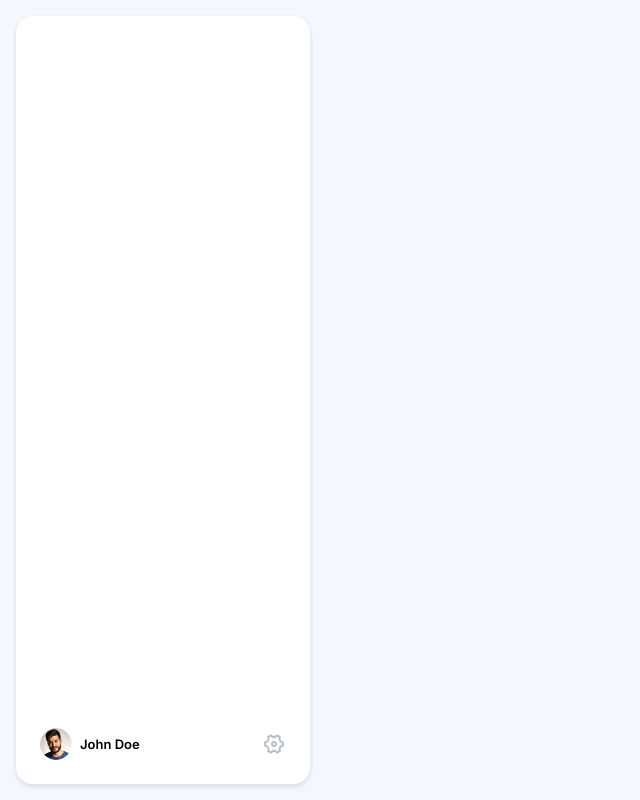
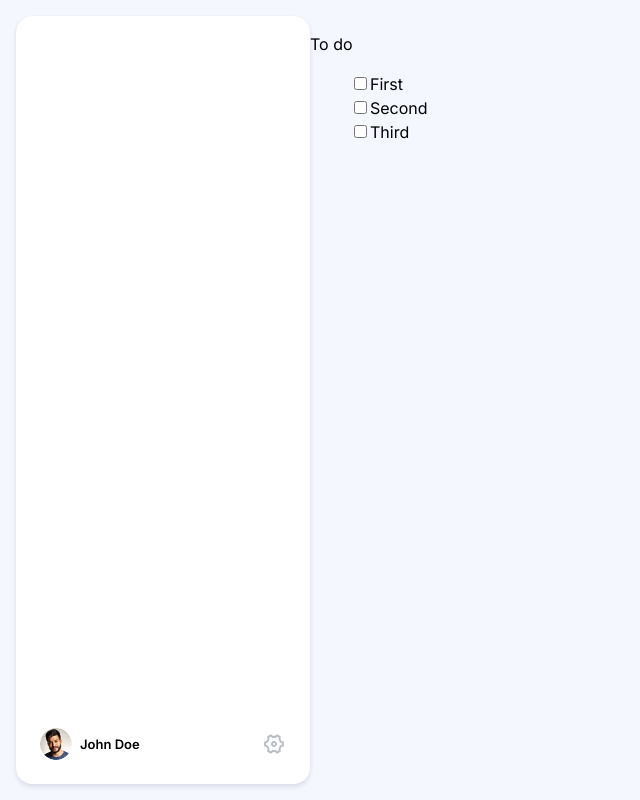
Before and after one commit to matylda-decroix/home-assignment, a React (Vite) app: page / in a window 1280 px wide. Shown: the whole page, without its empty margins (0-640 px from the left). Built offline with nearby package versions, Linux system fonts and the light colour scheme.

Commit message:
Setting up persistent store and dummy tasks

```diff
--- a/package.json
+++ b/package.json
@@ -16,7 +16,8 @@
     "@reduxjs/toolkit": "^1.9.5",
     "react": "^18.2.0",
     "react-dom": "^18.2.0",
-    "react-redux": "^8.1.2"
+    "react-redux": "^8.1.2",
+    "redux-persist": "^6.0.0"
   },
   "devDependencies": {
     "@types/react": "^18.2.15",
--- a/src/App.tsx
+++ b/src/App.tsx
@@ -1,10 +1,30 @@
-import './App.scss';
-import { WorkspacesSidebar } from "./components/workspacesSidebar"
+import { useSelector } from "react-redux";
+import "./App.scss";
+import { WorkspacesSidebar } from "./components/workspacesSidebar";
+import { RootState } from "./store/store";
+import { Task } from "./components/task";
 
 export const App = () => {
+  const groups = useSelector((state: RootState) => {
+    return state.board.groups;
+  });
   return (
     <div className="container">
       <WorkspacesSidebar />
+      <div>
+        {groups.map((group) => {
+          return (
+            <p key={group.id}>
+              {group.title}
+              <ul>
+                {group.taskIds.map((taskId) => {
+                  return <Task id={taskId} key={taskId} />;
+                })}
+              </ul>
+            </p>
+          );
+        })}
+      </div>
     </div>
-  )
-}
+  );
+};
--- /dev/null
+++ b/src/components/task/Task.tsx
@@ -0,0 +1,22 @@
+import { useDispatch, useSelector } from "react-redux";
+import "./Task.scss";
+import { RootState } from "../../store/store";
+import { ChangeEventHandler } from "react";
+import { toggleTask } from "../../store/slices";
+
+export const Task = ({ id }: { id: number }) => {
+  const task = useSelector((state: RootState) => {
+    return state.board.tasks[id];
+  });
+  const dispatch = useDispatch();
+  const handleChange: ChangeEventHandler<HTMLInputElement> = (event) => {
+    // const value = event.target.value;
+    dispatch(toggleTask({ id }));
+  };
+  return (
+    <div>
+      <input type="checkbox" checked={task.isDone} onChange={handleChange} />
+      {task.title}
+    </div>
+  );
+};
--- /dev/null
+++ b/src/components/task/index.ts
@@ -0,0 +1 @@
+export * from "./Task";
--- a/src/main.tsx
+++ b/src/main.tsx
@@ -1,14 +1,20 @@
-import './index.scss'
-import React from 'react'
-import ReactDOM from 'react-dom/client'
-import { App } from './App.tsx'
-import { store } from './store/store.ts'
-import { Provider } from 'react-redux'
+import "./index.scss";
+import React from "react";
+import ReactDOM from "react-dom/client";
+import { App } from "./App.tsx";
+import { store } from "./store/store.ts";
+import { Provider } from "react-redux";
+import { persistStore } from "redux-persist";
+import { PersistGate } from "redux-persist/integration/react";
 
-ReactDOM.createRoot(document.getElementById('root')!).render(
+let persistor = persistStore(store);
+
+ReactDOM.createRoot(document.getElementById("root")!).render(
   <React.StrictMode>
     <Provider store={store}>
-      <App />
+      <PersistGate persistor={persistor}>
+        <App />
+      </PersistGate>
     </Provider>
-  </React.StrictMode>,
-)
+  </React.StrictMode>
+);
--- a/src/store/slices/boardSlice.ts
+++ b/src/store/slices/boardSlice.ts
@@ -1,13 +1,24 @@
-import { createSlice } from "@reduxjs/toolkit";
+import { PayloadAction, createSlice } from "@reduxjs/toolkit";
 import { BoardInterface } from "../types";
 
-const initialState: BoardInterface | Record<string, never> = {};
+const initialState: BoardInterface = {
+  groups: [{ id: 1, title: "To do", taskIds: [1, 2, 3] }],
+  tasks: {
+    1: { id: 1, isDone: false, title: "First" },
+    2: { id: 2, isDone: false, title: "Second" },
+    3: { id: 3, isDone: false, title: "Third" },
+  },
+};
 
 export const boardSlice = createSlice({
   name: "board",
   initialState,
-  reducers: {},
-})
+  reducers: {
+    toggleTask: (state, action: PayloadAction<{ id: number }>) => {
+      const task = state.tasks[action.payload.id];
+      task.isDone = !task.isDone;
+    },
+  },
+});
 
-
-export const { } = boardSlice.actions;
+export const { toggleTask } = boardSlice.actions;
--- a/src/store/store.ts
+++ b/src/store/store.ts
@@ -1,10 +1,32 @@
-import { configureStore } from '@reduxjs/toolkit';
-import { boardSlice } from './slices';
+import { combineReducers, configureStore } from "@reduxjs/toolkit";
+import { boardSlice } from "./slices";
+import storage from "redux-persist/lib/storage";
+import {
+  persistReducer,
+  FLUSH,
+  REHYDRATE,
+  PAUSE,
+  PERSIST,
+  PURGE,
+  REGISTER,
+} from "redux-persist";
+const persistConfig = {
+  key: "root",
+  storage: storage,
+};
+export const rootReducers = combineReducers({
+  board: boardSlice.reducer,
+});
+const persistedReducer = persistReducer(persistConfig, rootReducers);
 
 export const store = configureStore({
-  reducer: {
-    board: boardSlice.reducer,
-  }
+  reducer: persistedReducer,
+  middleware: (getDefaultMiddleware) =>
+    getDefaultMiddleware({
+      serializableCheck: {
+        ignoredActions: [FLUSH, REHYDRATE, PAUSE, PERSIST, PURGE, REGISTER],
+      },
+    }),
 });
 
 export type RootState = ReturnType<typeof store.getState>;
```
Also changed, not shown: src/store/types.ts (+16 -1 lines), src/components/task/Task.scss (added), 1 other file (tests, documents, lock files or other folders).
